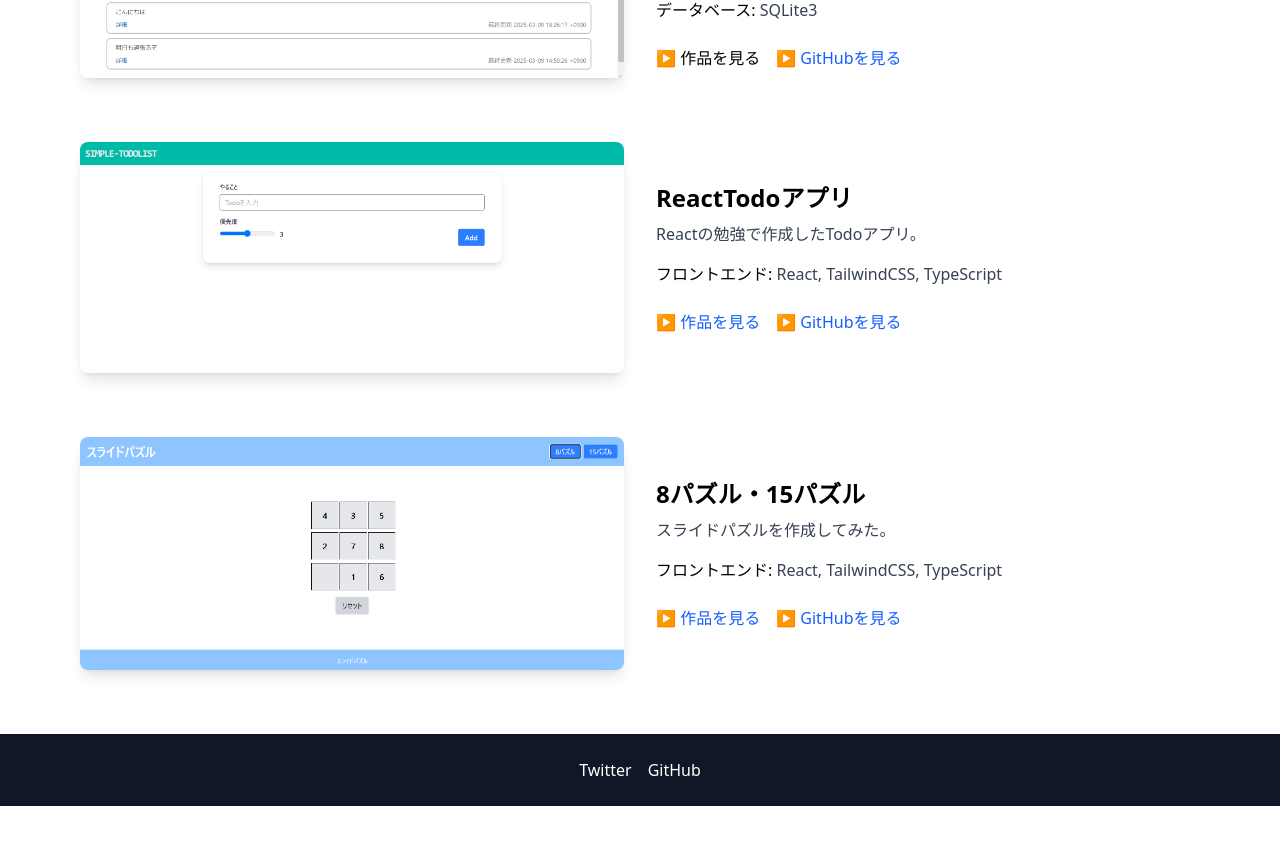
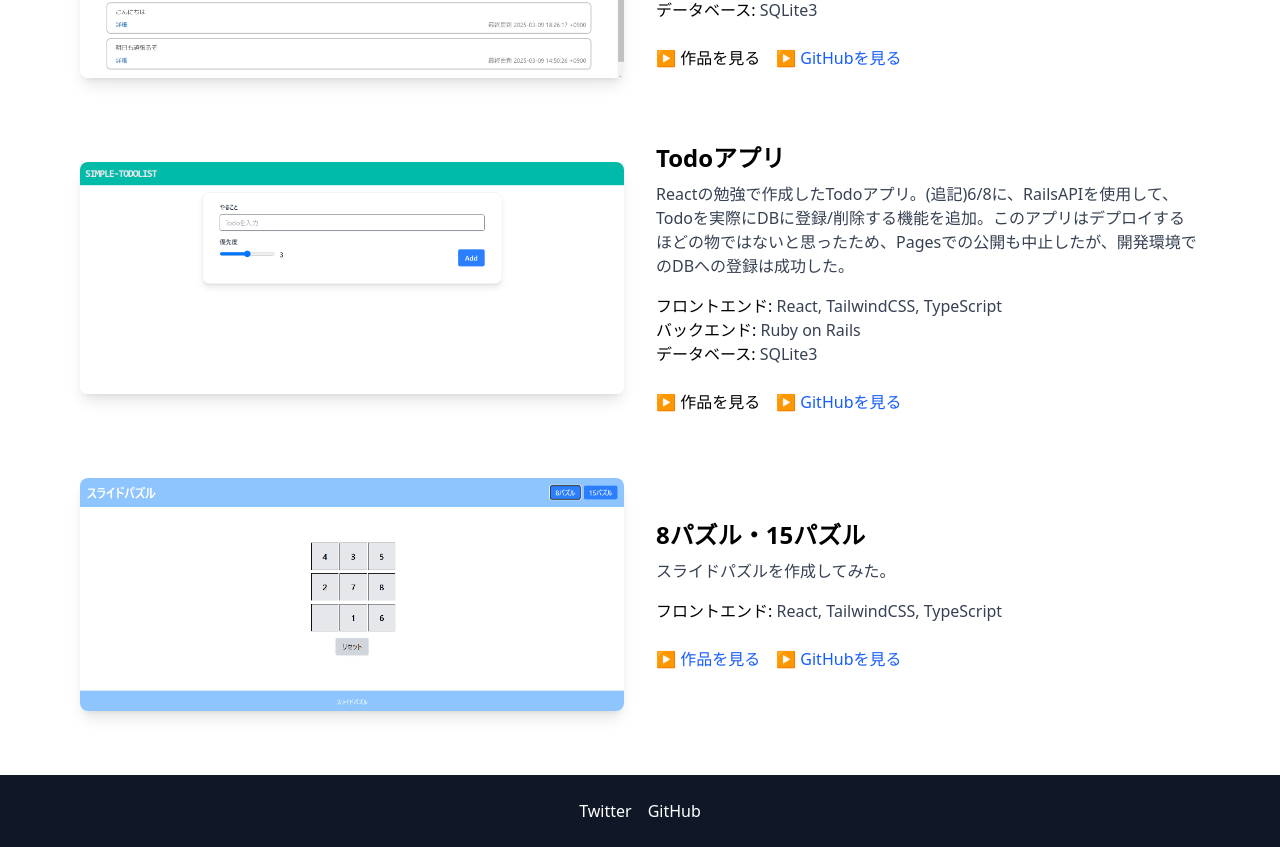
Before and after one commit to Wak8810/My-Portfolio, a React (Vite) app: page / in a window 1280 px wide. Shown: the part 1035-1882 px from the top of the page. Before the commit the page ends 1841 px from the top, so only its background shows below. Built offline with nearby package versions, Linux system fonts and the light colour scheme.

Commit message:
todoアプリの説明を変更

```diff
--- a/src/App.tsx
+++ b/src/App.tsx
@@ -44,11 +44,12 @@ const App: React.FC = () => {
     },
     {
       imageSrc: ReactTodoImg,
-      title: 'ReactTodoアプリ',
-      description: 'Reactの勉強で作成したTodoアプリ。',
-      link: 'https://wak8810.github.io/React-TodoList/',
+      title: 'Todoアプリ',
+      description: 'Reactの勉強で作成したTodoアプリ。(追記)6/8に、RailsAPIを使用して、Todoを実際にDBに登録/削除する機能を追加。このアプリはデプロイするほどの物ではないと思ったため、Pagesでの公開も中止したが、開発環境でのDBへの登録は成功した。',
       github: 'https://github.com/Wak8810/React-TodoList',
-      frontend: ['React', 'TailwindCSS', 'TypeScript']
+      frontend: ['React', 'TailwindCSS', 'TypeScript'],
+      backend: ['Ruby on Rails'],
+      database: ['SQLite3']
     },
     {
       imageSrc: SlidepuzzleImg,
```
